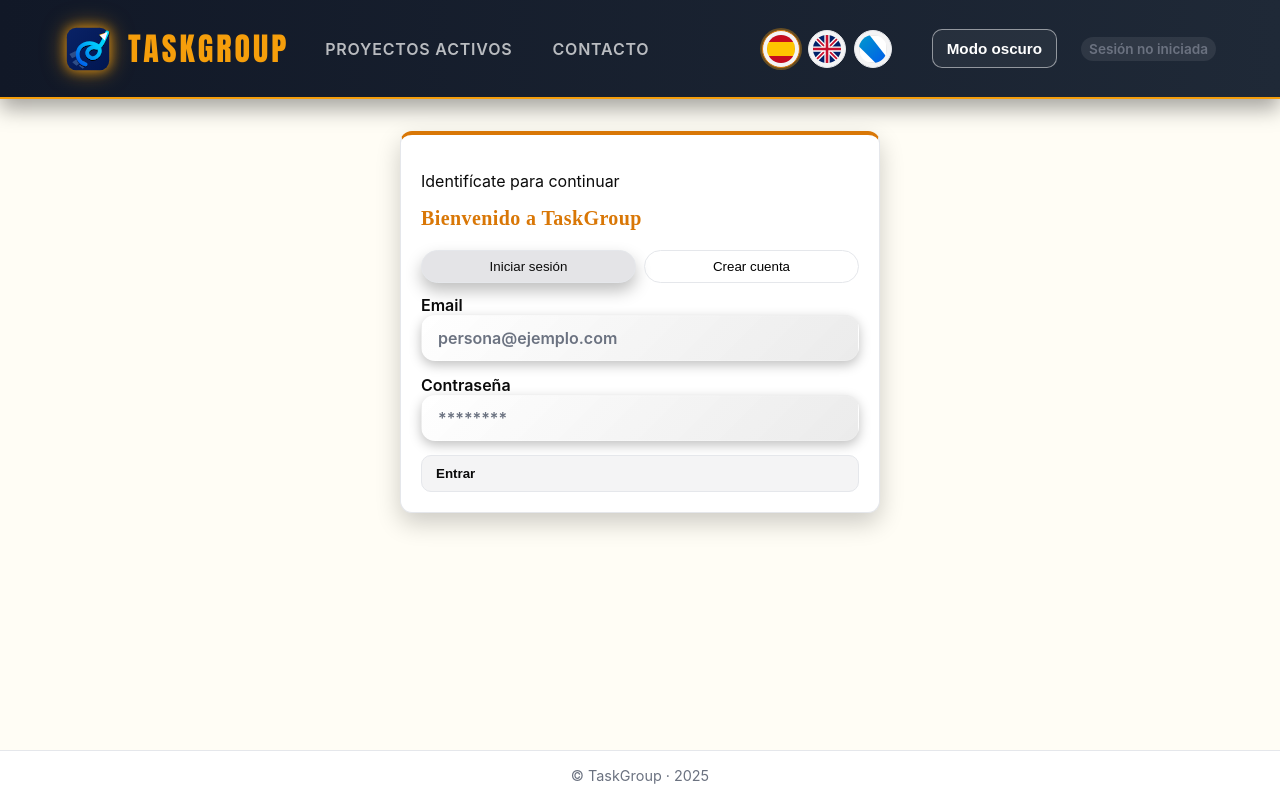
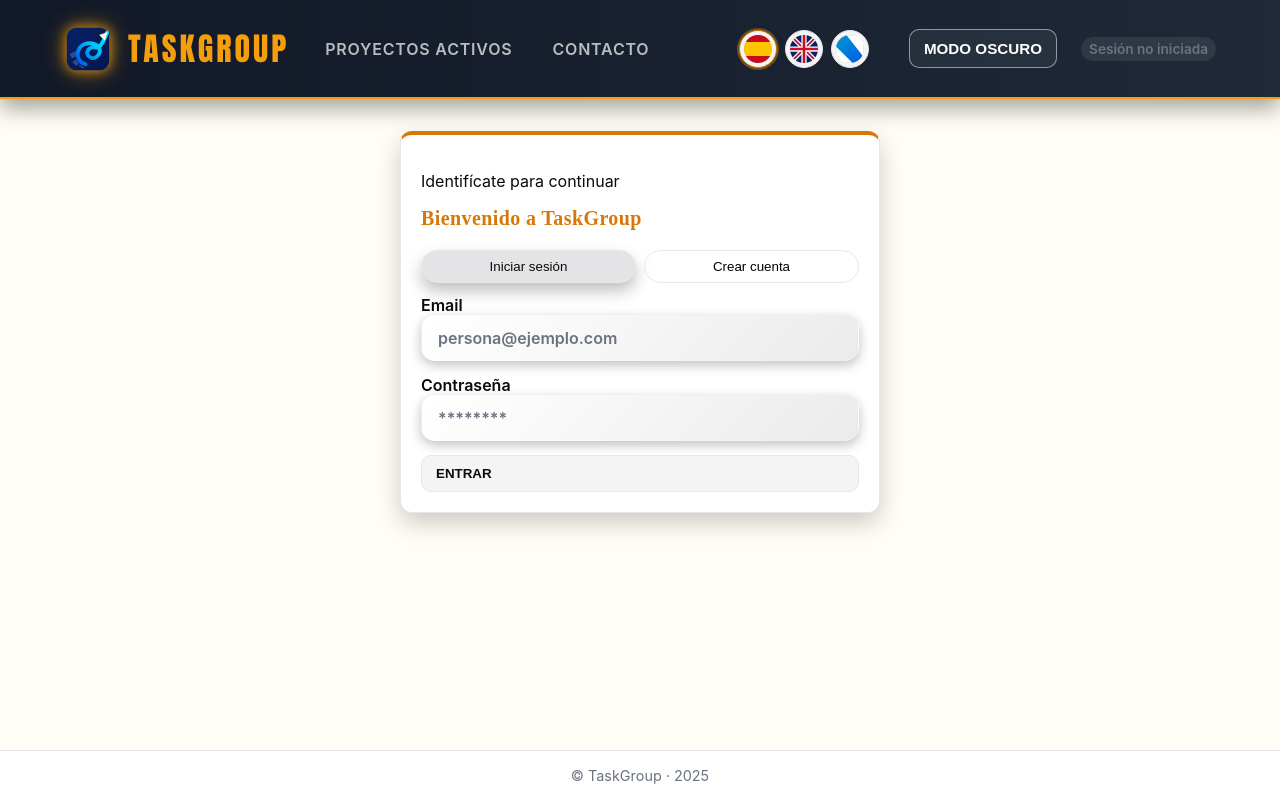
Before and after one commit to lgarbayo/TaskGroup, an Angular app in the folder app/: page /list in a window 1280 px wide. Built offline with nearby package versions, Linux system fonts and the light colour scheme.

Commit message:
refactor: centralyze style to apply uppercase to all buttons

```diff
--- a/app/src/styles.css
+++ b/app/src/styles.css
@@ -187,7 +187,7 @@
 }
 
 /* Buttons */
-.btn { display: inline-flex; align-items: center; gap: 8px; padding: 10px 14px; border-radius: 10px; border: 1px solid var(--border); background: var(--button-bg); color: var(--text); text-decoration: none; cursor: pointer; font-weight: 600; transition: background .15s ease, color .15s ease, border-color .15s ease; }
+.btn { display: inline-flex; align-items: center; gap: 8px; padding: 10px 14px; border-radius: 10px; border: 1px solid var(--border); background: var(--button-bg); color: var(--text); text-decoration: none; cursor: pointer; font-weight: 600; text-transform: uppercase; transition: background .15s ease, color .15s ease, border-color .15s ease; }
 .btn:hover { background: var(--button-hover); }
 .btn.sm { padding: 6px 10px; font-size: 0.85rem; }
 .btn.primary { background: var(--primary); color: #0f0f0f; }
```
